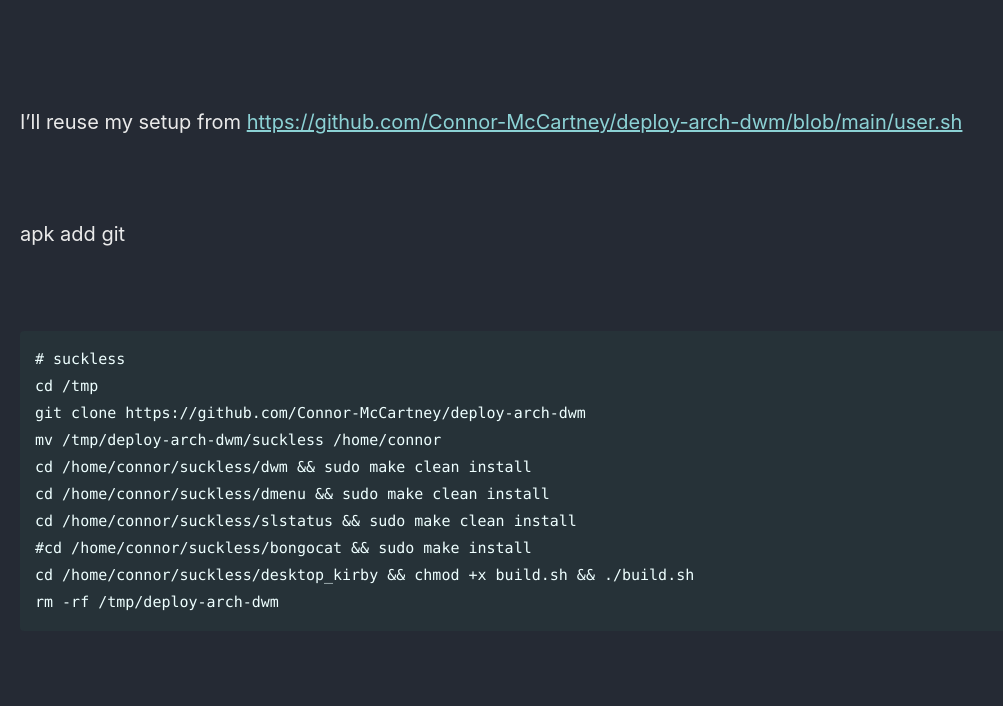
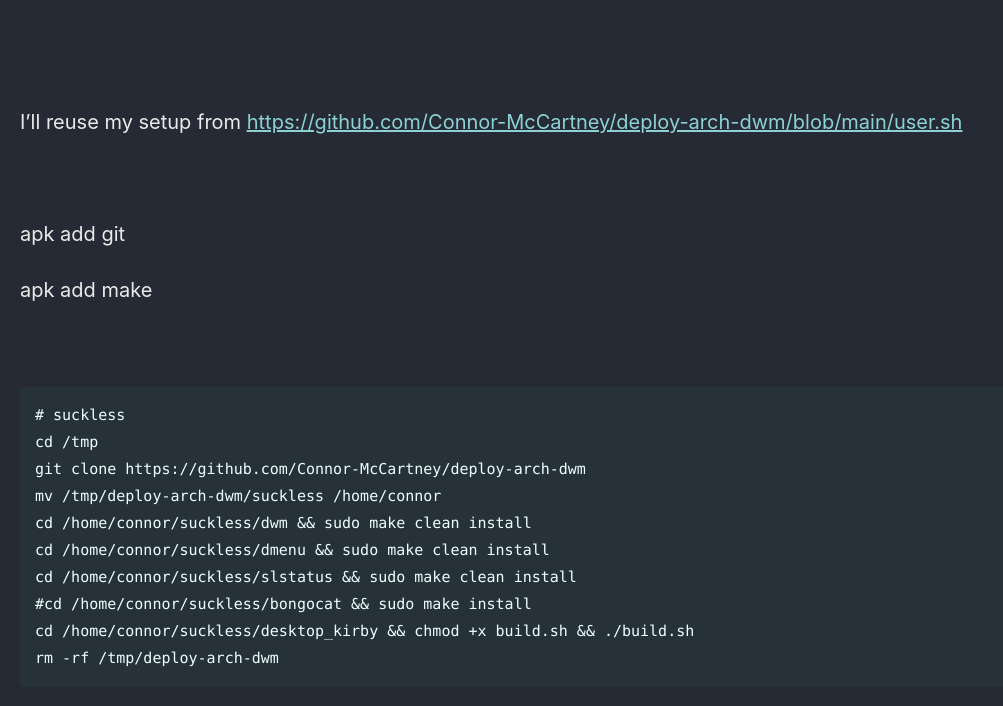
Before and after one commit to Connor-McCartney/Connor-McCartney.github.io, a Jekyll site: the page built from _pages/misc/alpine.md, in a window 1280 px wide and 900 px high, scrolled down 1004 px. Shown: the top 706 px of the window, without its empty margins (0-1003 px from the left). Built offline with Jekyll 4.4.1, drawn with Linux system fonts in a browser that asks for light colours; cached includes are drawn as plain includes; our own code applies the rules of GitHub Pages for plain Markdown files.

Commit message:
Update alpine.md

```diff
--- a/_pages/misc/alpine.md
+++ b/_pages/misc/alpine.md
@@ -55,6 +55,8 @@ I'll reuse my setup from <https://github.com/Connor-McCartney/deploy-arch-dwm/bl
 
 apk add git
 
+apk add make
+
 <br>
 
 
```
